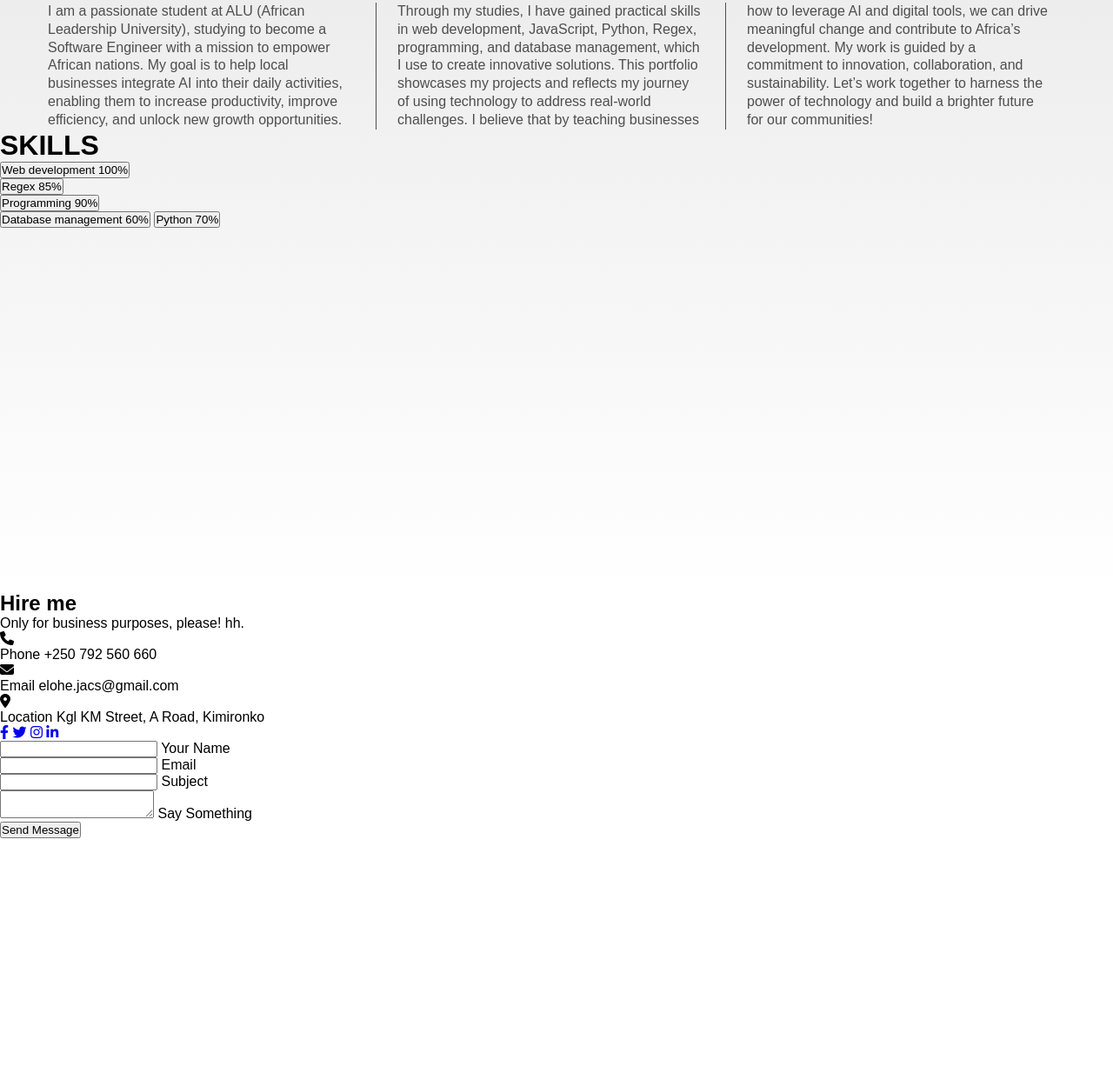
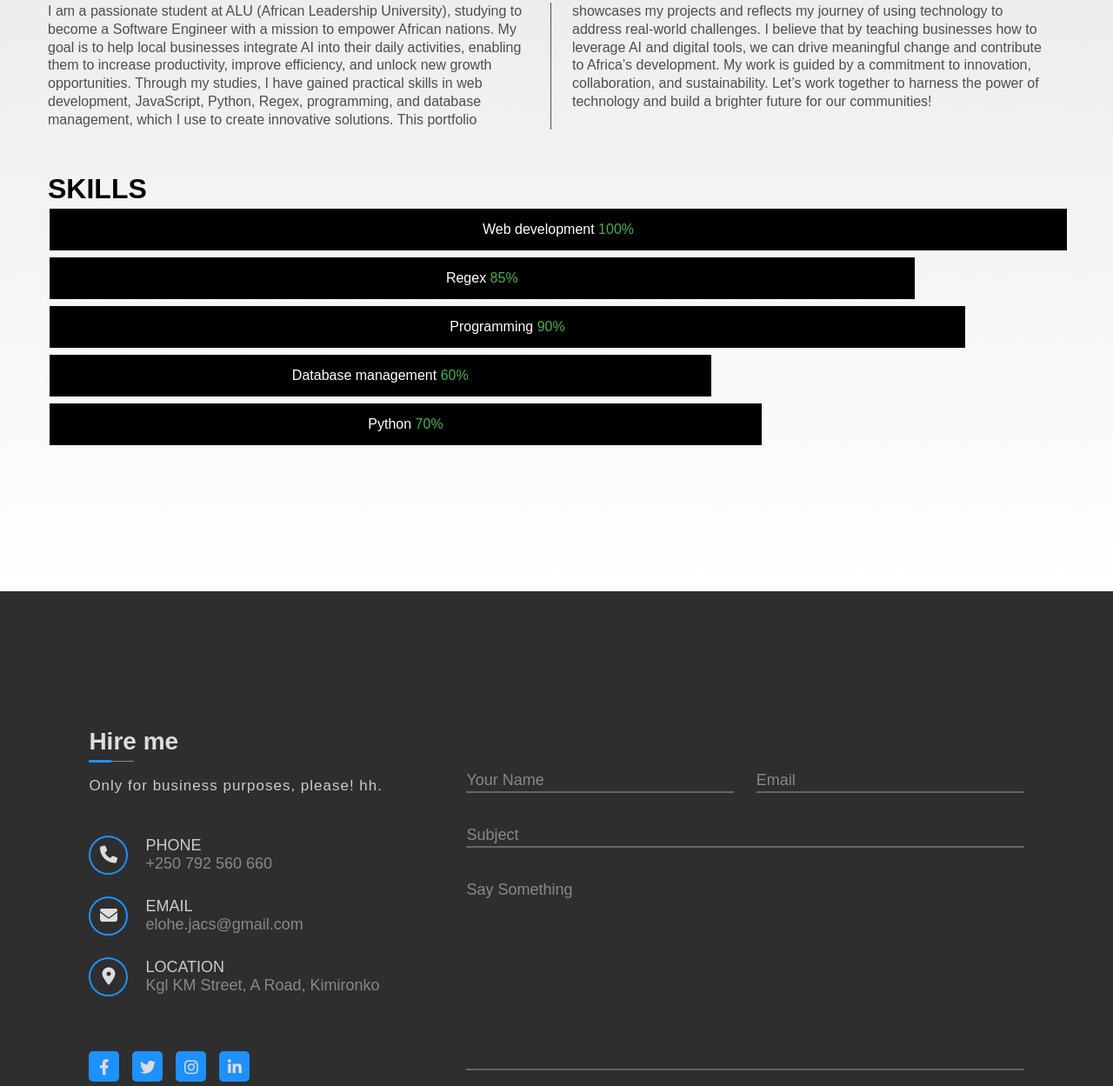
Before and after one commit to elohejacs/Web-Port, a plain HTML site: page index.html in a window 1280 px wide. Shown: the part 920-2169 px from the top of the page at 87% size. Before the commit the page ends 1884 px from the top, so only its background shows below. Drawn offline with nearby package versions, Linux system fonts and the light colour scheme.

Commit message:
Style.css

```diff
--- a/style.css
+++ b/style.css
@@ -55,7 +55,7 @@ header{
 .logo .logo-text{
     font-size: 24px;
     font-weight: 500;
-    color:000000;
+    color: #000000;
 }
 nav .togglebtn{
     width: 35px;
@@ -79,6 +79,7 @@ nav .togglebtn span{
 }
 nav .navlinks{
     list-style-type: none;
+	font-family: 'Poppins', sans-serif;
 }
 nav .navlinks li{
     display: inline-block;
@@ -162,15 +163,19 @@ nav .navlinks li a{
 .btn.active{
     border-color: #f2f7f3;
 }
+.btn.active:hover{
+    background-color: #4e4e4e;
+    color: white;
+}
 .hero-text .social i{
     color: #910910;
-    font-size: 18px;
+    font-size: 28px;
     margin-right: 10px;
     transition: 0.5s;
 }
 .hero-text .social i:hover{
     font-size: 20px;
-    color:#4caf50;
+    color:#097191;
     transform: rotate(360deg);
 }
 /* moreeeeeee */
@@ -215,7 +220,8 @@ nav .navlinks li a{
 
 }
 .hot {
-    column-count: 3;
+    /* font-family: Muli, sans-serif; */
+    column-count: 2;
     column-gap: 50px;
     column-rule: 1px solid #4e4e4e;
     /* column-rule-width: ; */
@@ -226,10 +232,37 @@ nav .navlinks li a{
     flex-direction: column;
     padding: 0 30px;
   }
+  .holder{
+    margin: 0 25px;
+    padding: 50px 30px;
+  }
+  .holder h1{
+    color: #000;
+  }
   .alu-image{
     margin: 0 35px;
     padding: 0 30px;
   }
+  .skills span{
+    color: #4caf50;
+  }
+  .button {
+    background-color: #000000;
+    border: none;
+    color: white;
+    padding: 15px 32px;
+    text-align: center;
+    text-decoration: none;
+    display: inline-block;
+    font-size: 16px;
+    margin: 4px 2px;
+    cursor: pointer;
+  }
+  .button1 {width: 100%;}
+  .button2 {width: 85%;}
+  .button3 {width: 90%;}
+  .button4 {width: 65%;}
+  .button5 {width: 70%;}
 /* Responsive design & displaying navbar for small screen */
 @media(max-width:930px)
 {
@@ -291,3 +324,238 @@ nav .navlinks li a{
         padding:40px 0px;
     }
 }
+
+
+
+
+/* Nexttttttttttttttttttttttttttttttttttttttttttttttttttttttt */
+*{
+	margin: 0;
+	padding: 0;
+	box-sizing: border-box;
+}
+body{
+	width: 100%;
+	min-height: 100vh;
+	background-color: #2e2e2e;
+	color: white;
+}
+.container1{
+	width: 100%;
+	min-height: 100vh;
+	display: flex;
+	justify-content: center;
+	align-items: center;
+	padding: 30px 8%;
+}
+.container1 .row{
+	display: flex;
+	justify-content: space-between;
+	width: 100%;
+	max-width: 1100px;
+}
+.row section.col{
+	display: flex;
+	flex-direction: column;
+}
+.row section.left{
+	flex-basis: 35%;
+	min-width: 320px;
+	margin-right: 60px;
+}
+.row section.right{
+	flex-basis: 60%;
+}
+section.left .contactTitle h2{
+	position: relative;
+	font-size: 28px;
+	color: #ddd;
+	display: inline-block;
+	margin-bottom: 25px;
+}
+section.left .contactTitle h2::before{
+	content: '';
+	position: absolute;
+	width: 50%;
+	height: 1px;
+	background-color: #888;
+	top: 120%;
+	left: 0;
+}
+section.left .contactTitle h2::after{
+	content: '';
+	position: absolute;
+	width: 25%;
+	height: 3px;
+	background-color: dodgerblue;
+	top: calc(120% - 1px);
+	left: 0;
+}
+section.left .contactTitle p{
+	font-size: 17px;
+	color: #ccc;
+	letter-spacing: 1px;
+	line-height: 1.2;
+	padding-bottom: 22px;
+}
+section.left .contactInfo{
+	margin-bottom: 16px;
+}
+.contactInfo .iconGroup{
+	display: flex;
+	align-items: center;
+	margin: 25px 0px;
+}
+.iconGroup .icon{
+	width: 45px;
+	height: 45px;
+	border: 2px solid dodgerblue;
+	border-radius: 50%;
+	margin-right: 20px;
+	position: relative;
+}
+.iconGroup .icon i{
+	font-size: 20px;
+	color: #ddd;
+	position: absolute;
+	top: 50%;
+	left: 50%;
+	transform: translate(-50%, -50%);
+}
+.iconGroup .details span{
+	display: block;
+	color: #888;
+	font-size: 18px;
+}
+.iconGroup .details span:nth-child(1){
+	text-transform: uppercase;
+	color: #ccc;
+}
+section.left .socialMedia{
+	display: flex;
+	justify-content: flex-start;
+	align-items: center;
+	flex-wrap: wrap;
+	margin: 22px 0px 20px;
+}
+.socialMedia a{
+	width: 35px;
+	height: 35px;
+	text-decoration: none;
+	text-align: center;
+	margin-right: 15px;
+	border-radius: 5px;
+	background-color: dodgerblue;
+	transition: 0.4s;
+}
+.socialMedia a i{
+	color: #ddd;
+	font-size: 18px;
+	line-height: 35px;
+	border: 1px solid transparent;
+	transition-delay: 0.4s;
+}
+.socialMedia a:hover{
+	transform: translateY(-5px);
+	background-color: #2e2e2e;
+	color: dodgerblue;
+	border: 1px solid dodgerblue;
+}
+.socialMedia a:hover i{
+	color: dodgerblue;
+}
+
+/* Code for the right section (column) */
+
+.row section.right .messageForm{
+	display: flex;
+	justify-content: space-between;
+	flex-wrap: wrap;
+	padding-top: 30px;
+}
+.row section.right .inputGroup{
+	margin: 18px 0px;
+	position: relative;
+}
+.messageForm .halfWidth{
+	flex-basis: 48%;
+}
+.messageForm .fullWidth{
+	flex-basis: 100%;
+}
+.messageForm input, .messageForm textarea{
+	width: 100%;
+	font-size: 18px;
+	padding: 2px 0px;
+	background-color: #2e2e2e;
+	color: #ddd;
+	border: none;
+	border-bottom: 2px solid #666;
+	outline: none;
+}
+.messageForm textarea{
+	resize: none;
+	height: 220px;
+	display: block;
+}
+textarea::-webkit-scrollbar{
+	width: 5px;
+}
+textarea::-webkit-scrollbar-track{
+	background-color: #1e1e1e;
+	border-radius: 15px;
+}
+textarea::-webkit-scrollbar-thumb{
+	background-color: dodgerblue;
+	border-radius: 15px;
+}
+.inputGroup label{
+	position: absolute;
+	left: 0;
+	bottom: 4px;
+	color: #888;
+	font-size: 18px;
+	transition: 0.4s;
+	pointer-events: none;
+}
+.inputGroup:nth-child(4) label{
+	top: 2px;
+}
+.inputGroup input:focus ~ label, .inputGroup textarea:focus ~ label,
+.inputGroup input:valid ~ label, .inputGroup textarea:valid ~ label
+{
+	transform: translateY(-30px);
+	font-size: 16px;
+}
+.inputGroup button{
+	padding: 8px 16px;
+	font-size: 18px;
+	background-color: dodgerblue;
+	color: #ddd;
+	border: 1px solid transparent;
+	border-radius: 25px;
+	outline: none;
+	cursor: pointer;
+	box-shadow: 0px 8px 15px rgba(0, 0, 0, 0.3);
+	transition: 0.4s;
+}
+.inputGroup button:hover{
+	background-color: #2e2e2e;
+	color: dodgerblue;
+	box-shadow: 0px 0px 15px rgba(0, 0, 0, 0.3);
+	border: 1px solid dodgerblue;
+}
+@media(max-width: 1100px){
+	.messageForm .halfWidth{
+		flex-basis: 100%;
+	}
+}
+@media(max-width: 900px){
+	.container .row{
+		flex-wrap: wrap;
+	}
+	.row section.left, .row section.right{
+		flex-basis: 100%;
+		margin: 0px;
+	}
+}
```
